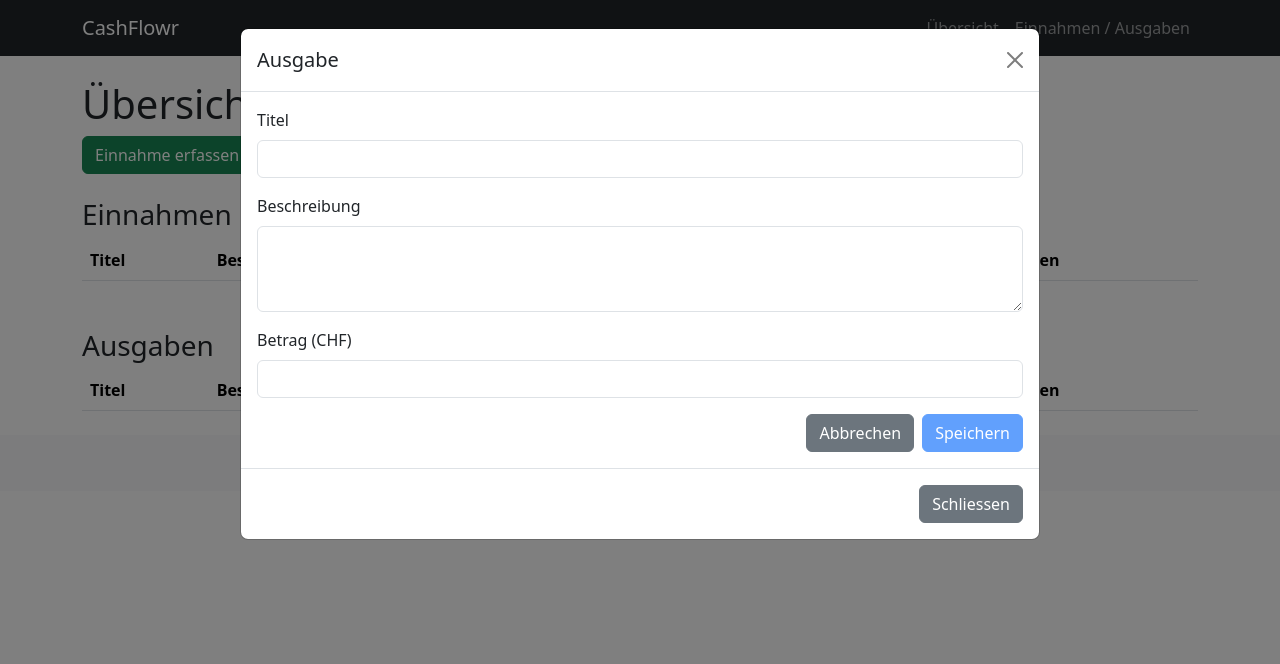
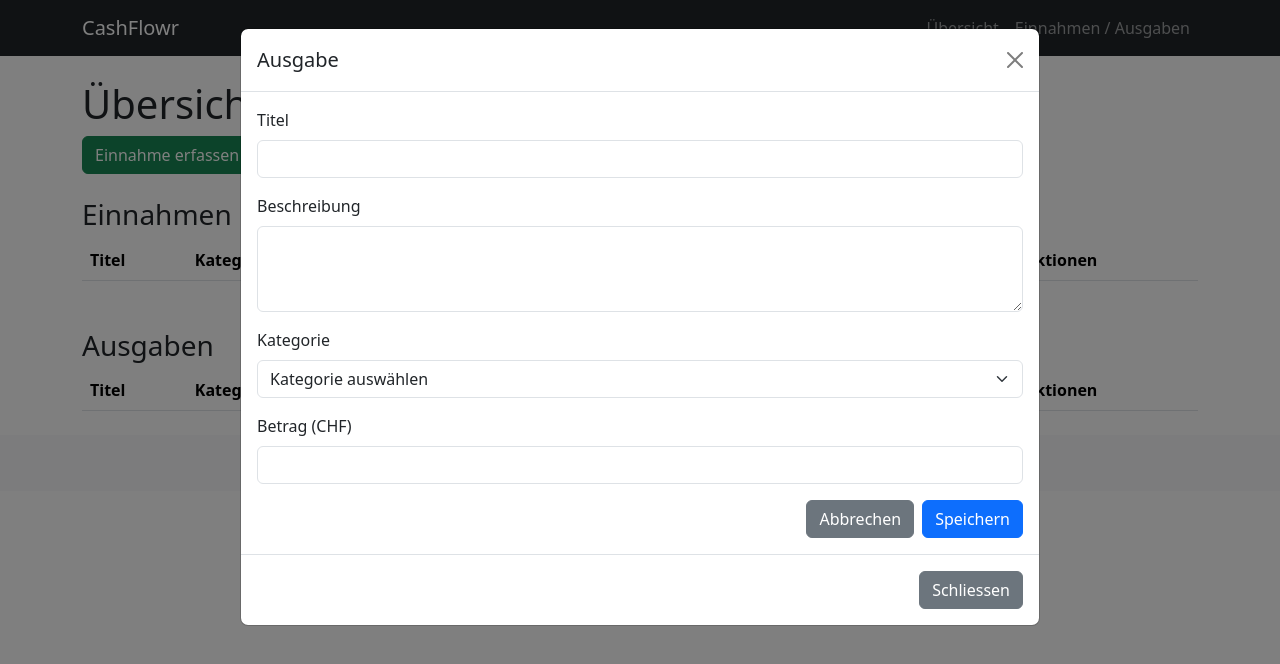
Before and after one commit to TobiasBrasser/Cashflow, a Next.js app: page /transactions in a window 1280 px wide. Both pictures are taken after a click on the button "Ausgabe erfassen". Shown: the top 664 px of the page. Built offline with nearby package versions, Linux system fonts and the light colour scheme.

Commit message:
feat: add category selection and validation message

```diff
--- a/src/components/CreateTransactionModal.jsx
+++ b/src/components/CreateTransactionModal.jsx
@@ -7,6 +7,19 @@ export default function CreateTransactionModal({ onSave, editData, onClose }) {
   const [title, setTitle] = useState(editData?.title || '')
   const [description, setDescription] = useState(editData?.description || '')
   const [amount, setAmount] = useState(editData?.amount || '')
+  const [category, setCategory] = useState(editData?.category || '')
+  const [error, setError] = useState('')
+
+
+
+  const CATEGORIES = [
+    'Essen',
+    'Freizeit',
+    'Rechnungen',
+    'Transport',
+    'Shopping',
+    'Sonstiges'
+  ]
 
   const openModal = (type) => {
     setTransactionType(type)
@@ -19,11 +32,18 @@ export default function CreateTransactionModal({ onSave, editData, onClose }) {
     setTitle('')
     setDescription('')
     setAmount('')
+    setCategory('')
     onClose?.()
   }
 
   const handleSave = () => {
-    onSave({ type: transactionType, title, description, amount: Number(amount) })
+    if (!title || !amount || !category) {
+    setError('Bitte fülle alle Pflichtfelder aus (Titel, Kategorie, Betrag).')
+    return
+  }
+    setError('')
+
+    onSave({ type: transactionType, title, description, category, amount: Number(amount) })
     closeModalInternal()
   }
 
@@ -66,6 +86,22 @@ export default function CreateTransactionModal({ onSave, editData, onClose }) {
           </div>
 
           <div className="mb-3">
+            <label className="form-label">Kategorie</label>
+            <select
+              className="form-select"
+              value={category}
+              onChange={(e) => setCategory(e.target.value)}
+            >
+              <option value="">Kategorie auswählen</option>
+              {CATEGORIES.map(cat => (
+                <option key={cat} value={cat}>
+                  {cat}
+                </option>
+              ))}
+            </select>
+          </div>
+
+          <div className="mb-3">
             <label className="form-label">Betrag (CHF)</label>
             <input
               type="number"
@@ -75,7 +111,11 @@ export default function CreateTransactionModal({ onSave, editData, onClose }) {
               onChange={(e) => setAmount(e.target.value)}
             />
           </div>
-
+            {error && (
+              <div className="alert alert-danger mt-3">
+                {error}
+              </div>
+            )}
           <div className="d-flex justify-content-end gap-2">
             <button
               type="button"
@@ -89,7 +129,6 @@ export default function CreateTransactionModal({ onSave, editData, onClose }) {
               type="button"
               className="btn btn-primary"
               onClick={handleSave}
-              disabled={!title || !amount}
             >
               Speichern
             </button>
--- a/src/pages/transactions.jsx
+++ b/src/pages/transactions.jsx
@@ -65,6 +65,7 @@ export default function Transactions() {
         <thead>
           <tr>
             <th>Titel</th>
+            <th>Kategorie</th>
             <th>Beschreibung</th>
             <th>Betrag (CHF)</th>
             <th>Datum</th>
@@ -75,6 +76,7 @@ export default function Transactions() {
           {incomes.map(t => (
             <tr key={t.id}>
               <td>{t.title}</td>
+              <td>{t.category || '-'}</td>
               <td>{t.description}</td>
               <td className="text-success">+ {t.amount.toFixed(2)}</td>
               <td>{new Date(t.date).toLocaleDateString()}</td>
@@ -103,6 +105,7 @@ export default function Transactions() {
         <thead>
           <tr>
             <th>Titel</th>
+            <th>Kategorie</th>
             <th>Beschreibung</th>
             <th>Betrag (CHF)</th>
             <th>Datum</th>
@@ -113,6 +116,7 @@ export default function Transactions() {
           {expenses.map(t => (
             <tr key={t.id}>
               <td>{t.title}</td>
+              <td>{t.category || '-'}</td>
               <td>{t.description}</td>
               <td className="text-danger">- {t.amount.toFixed(2)}</td>
               <td>{new Date(t.date).toLocaleDateString()}</td>
```
